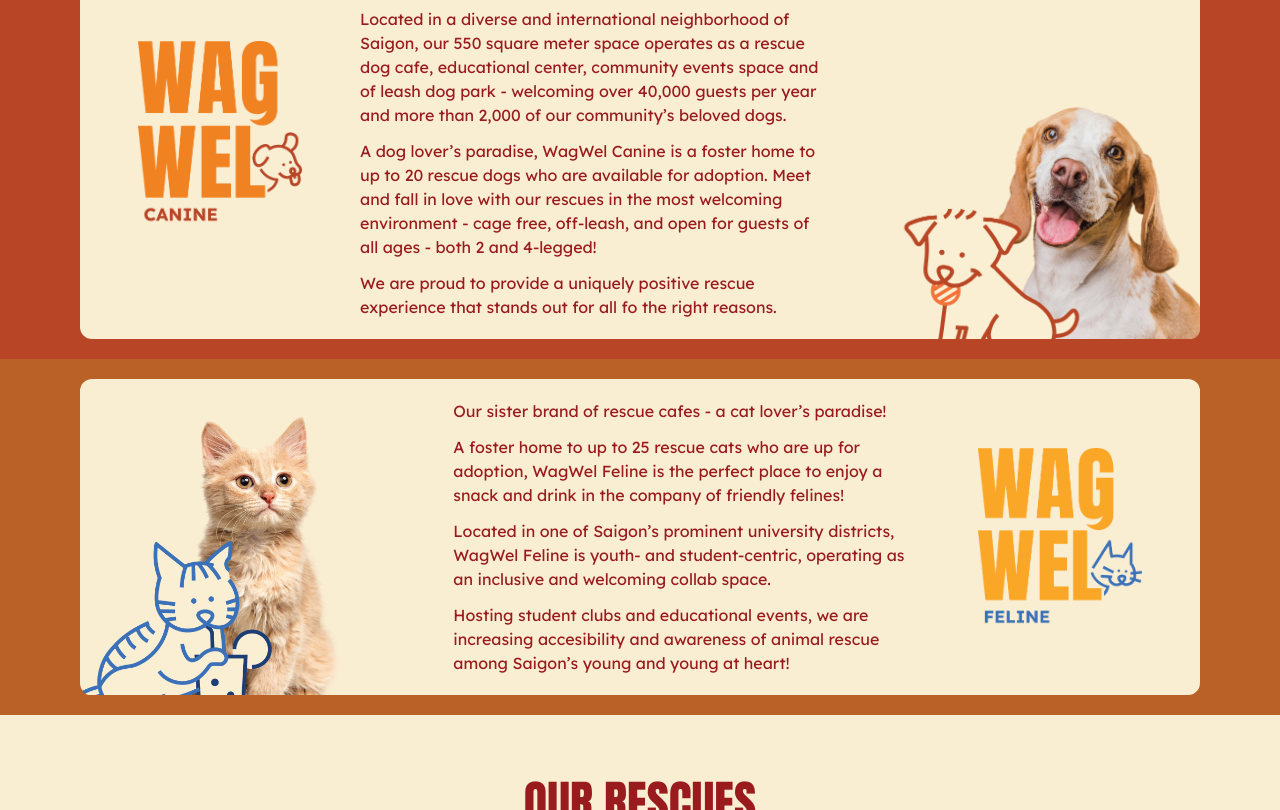
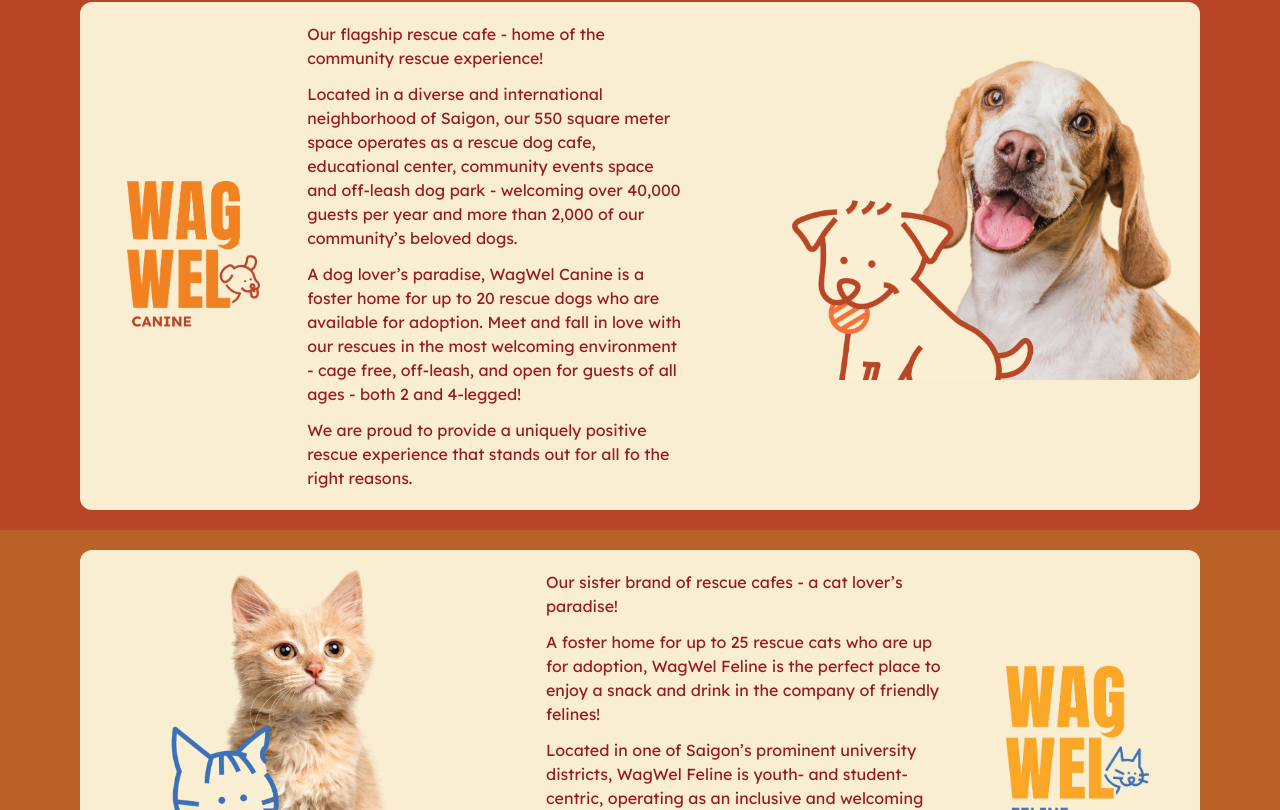
Before and after one commit to Bronzecandy/WWRescue-Website, a React (Vite) app: page / in a window 1280 px wide. Shown: the part 1890-2700 px from the top of the page. Built offline with nearby package versions, Linux system fonts and the light colour scheme.

Commit message:
adjust link and clickable of our brands

```diff
--- a/src/components/Footer.jsx
+++ b/src/components/Footer.jsx
@@ -25,7 +25,7 @@
                 <a href="https://www.facebook.com/WagWelRescue/" target='_blank' className="hover:text-[#991B1E] hover:bg-[#F9EDD2] border-2 border-current rounded-full p-2">
                   <FaFacebookF size={24} />
                 </a>
-                <a href="#" className="hover:text-[#991B1E] hover:bg-[#F9EDD2] border-2 border-current rounded-full p-2">
+                <a href="https://www.instagram.com/wagwelrescue" target='_blank' className="hover:text-[#991B1E] hover:bg-[#F9EDD2] border-2 border-current rounded-full p-2">
                   <FaInstagram size={24} />
                 </a>
                 <a href="https://www.tiktok.com/@wagwelfeline" target='_blank' className="hover:text-[#991B1E] hover:bg-[#F9EDD2] border-2 border-current rounded-full p-2">
--- a/src/pages/HomePage.jsx
+++ b/src/pages/HomePage.jsx
@@ -13,7 +13,7 @@
             <div className='2xl:text-lg lg:text-base text-[10px]'>
                 <div className="bg-[#991B1E] px-2 md:px-20 py-5 ">
                     <h1 className=" text-3xl md:text-5xl uppercase text-center m-4 text-[#F9EDD2]">Our Brands</h1>
-                    <a href="https://www.facebook.com/WagWelRescue/" target='_blank'>
+
                         <div className="text-white bg-[#F9EDD2] flex flex-row flex-nowrap group rounded-xl md:px-0 px-3">
                             <div className="basis-5/12 md:basis-3/12 my-8 flex justify-center items-center" >
                                 <img src="./images/Group.png" alt="Person with tablet" className="w-7/12 h-auto object-cover" />
@@ -24,18 +24,22 @@
                                 <p className='mb-3'> We redefine rescue through an innovative model that brings accessibility, positivity, and sustainability to animal rescue.</p>
                                 <p> Our rescue cafes, adoption agency, and unique rescue brand are creating a more compassionate and secure future for companion animals in the communities we serve.</p>
                             </div>
+                            <a href="https://www.facebook.com/WagWelRescue/" target='_blank'>
                             <div className=" hidden md:basis-4/12 md:flex justify-center items-end">
                                 <img src="./images/Rectangle 148.png" alt="Person with tablet" className="group-hover:w-10/12 w-3/4 h-auto object-cover  transition-all duration-300" />
                             </div>
-                        </div>
                             </a>
                         </div>
+
+                </div>
                 <div className="bg-[#AF1E3C] px-2 md:px-20 py-5  ">
+
+                    <div className="text-white bg-[#F9EDD2] flex flex-row flex-nowrap group rounded-xl md:px-0 px-3">
                         <a href="https://www.facebook.com/WagWelAdoption/" target='_blank'>
-                        <div className="text-white bg-[#F9EDD2] flex flex-row flex-nowrap group rounded-xl md:px-0 px-3">
                             <div className=" hidden md:basis-4/12 md:flex justify-center items-end">
                                 <img src="./images/Rectangle 150.png" alt="Person with tablet" className=" group-hover:w-10/12 w-3/4 h-auto object-cover  transition-all duration-300" />
                             </div>
+                        </a>
                         <div className=" basis-7/12 md:basis-5/12 text-[#991B1E] flex items-start justify-center flex-col my-5">
                             <p className='mb-3'> Visit - Meet - Apply - Match!
                             </p>
@@ -52,10 +56,10 @@
                             <img src="./images/Group 80.png" alt="Person with tablet" className="w-7/12 h-auto object-cover" />
                         </div>
                     </div>
-                    </a>
+
                 </div>
                 <div className="bg-[#B84626] px-2 md:px-20 py-5  ">
-                    <a href="https://www.facebook.com/WagWelSaigonCanine/" target='_blank'>
+
                     <div className="text-white bg-[#F9EDD2] flex flex-row flex-nowrap group rounded-xl md:px-0 px-3">
                         <div className="basis-5/12 md:basis-3/12 my-8 flex justify-center items-center" >
                             <img src="./images/logo cho web-89 1.png" alt="Person with tablet" className="w-7/12 h-auto object-cover" />
@@ -63,29 +67,33 @@
                         <div className="  basis-7/12 md:basis-5/12 text-[#991B1E] flex items-start justify-center flex-col  my-5">
                             <p className='mb-3'> Our flagship rescue cafe - home of the community rescue experience!
                             </p>
-                                <p className='mb-3'> Located in a diverse and international neighborhood of Saigon, our 550 square meter space operates as a rescue dog cafe, educational center, community events space and of leash dog park - welcoming over 40,000 guests per year and more than 2,000 of our community’s beloved dogs.
+                            <p className='mb-3'> Located in a diverse and international neighborhood of Saigon, our 550 square meter space operates as a rescue dog cafe, educational center, community events space and off-leash dog park - welcoming over 40,000 guests per year and more than 2,000 of our community’s beloved dogs.
                             </p>
-                                <p className='mb-3'> A dog lover’s paradise, WagWel Canine is a foster home to up to 20 rescue dogs who are available for adoption. Meet and fall in love with our rescues in the most welcoming environment - cage free, off-leash, and open for guests of all ages - both 2 and 4-legged!
+                            <p className='mb-3'> A dog lover’s paradise, WagWel Canine is a foster home for up to 20 rescue dogs who are available for adoption. Meet and fall in love with our rescues in the most welcoming environment - cage free, off-leash, and open for guests of all ages - both 2 and 4-legged!
                             </p>
                             <p> We are proud to provide a uniquely positive rescue experience that stands out for all fo the right reasons.
                             </p>
                         </div>
+                        <a href="https://www.facebook.com/WagWelSaigonCanine/" target='_blank'>
                             <div className=" hidden md:basis-4/12 md:flex justify-end items-end">
                                 <img src="./images/Rectangle 152.png" alt="Person with tablet" className=" group-hover:w-11/12 w-10/12 h-auto object-cover  transition-all duration-300" />
                             </div>
-                        </div>
                         </a>
                     </div>
+
+                </div>
                 <div className="bg-[#BA6127] px-2 md:px-20 py-5  ">
+
+                    <div className="text-white bg-[#F9EDD2] flex flex-row flex-nowrap group rounded-xl md:px-0 px-3">
                         <a href="https://www.facebook.com/WagWelSaigonFeline/" target='_blank'>
-                        <div className="text-white bg-[#F9EDD2] flex flex-row flex-nowrap group rounded-xl md:px-0 px-3">
                             <div className=" hidden md:basis-4/12 md:flex justify-start items-end">
                                 <img src="./images/Rectangle 151.png" alt="Person with tablet" className=" group-hover:w-10/12 w-3/4 h-auto object-cover  transition-all duration-300" />
                             </div>
+                        </a>
                         <div className=" basis-7/12 md:basis-5/12 text-[#991B1E] flex items-start justify-center flex-col  my-5">
                             <p className='mb-3'>Our sister brand of rescue cafes - a cat lover’s paradise!
                             </p>
-                                <p className='mb-3'> A foster home to up to 25 rescue cats who are up for adoption, WagWel Feline is the perfect place to enjoy a snack and drink in the company of friendly felines!
+                            <p className='mb-3'> A foster home for up to 25 rescue cats who are up for adoption, WagWel Feline is the perfect place to enjoy a snack and drink in the company of friendly felines!
                             </p>
                             <p className='mb-3'>Located in one of Saigon’s prominent university districts, WagWel Feline is youth- and student-centric, operating as an inclusive and welcoming collab space.
                             </p>
@@ -96,7 +104,7 @@
                             <img src="./images/logo cho web-88 1.png" alt="Person with tablet" className="w-7/12 h-auto object-cover" />
                         </div>
                     </div>
-                    </a>
+
                 </div>
             </div>
             <OurRescue></OurRescue>
```
Lines whose indentation alone changed are shown as unchanged.
